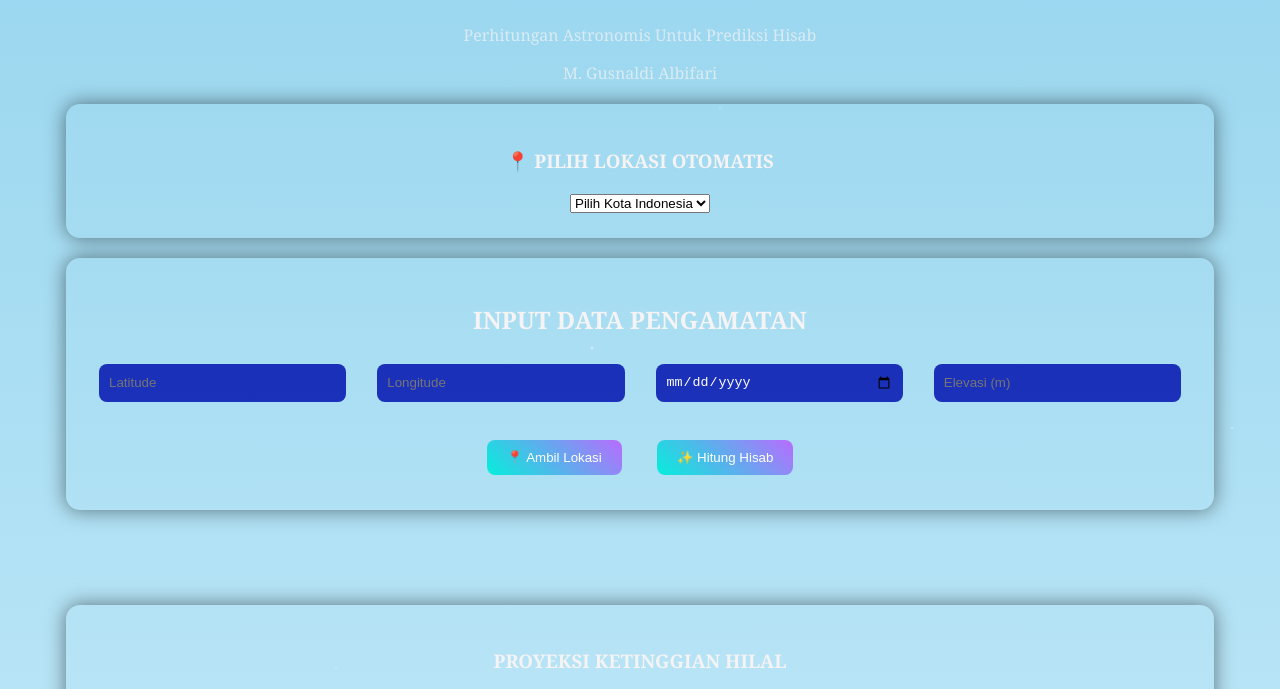
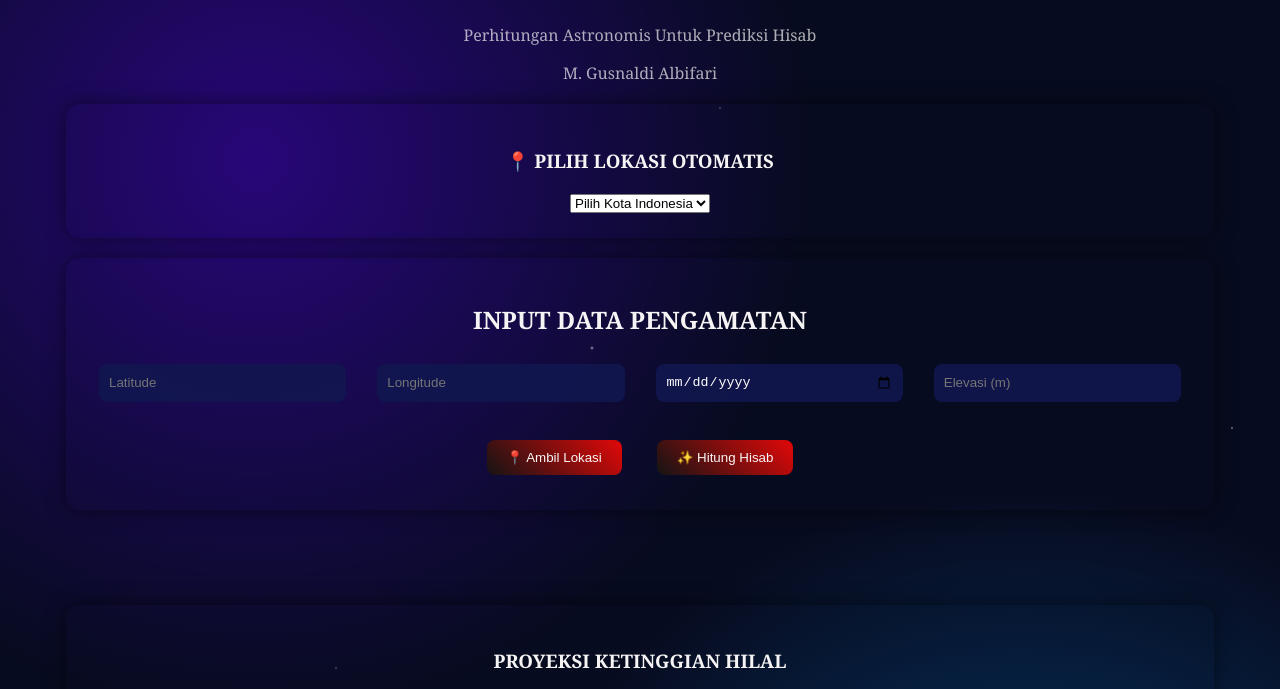
Before and after one commit to mnaldi759-byte/mguinalauddinmakassarr, a plain HTML site: page index.html in a window 1280 px wide. Shown: the part 502-1191 px from the top of the page. Drawn offline with nearby package versions, Linux system fonts and the light colour scheme.

Commit message:
Add files via upload

```diff
--- a/index.html
+++ b/index.html
@@ -141,7 +141,7 @@
         const kiblat = arahKiblat(lat, lng);
 
         // konversi arah ke gerakan
-        const rad = (kiblat * Math.PI) / 180;
+        const rad = (kiblat * Math.PI) / 175;
 
         const x = Math.sin(rad) * 800;
         const y = Math.cos(rad) * 800;
@@ -179,14 +179,10 @@
         const hour = new Date().getHours();
 
         if (hour >= 6 && hour < 18) {
-          // SIANG
-          document.body.style.background =
-            "linear-gradient(to bottom, #87ceeb, #e0f7ff)";
-        } else {
           // MALAM (galaksi aktif)
           document.body.style.background =
-            "radial-gradient(circle at 20% 30%, rgba(88,0,255,0.3), transparent 40%),\
-         radial-gradient(circle at 80% 70%, rgba(0,150,255,0.25), transparent 40%),\
+            "radial-gradient(circle at 20% 30%, rgba(88,0,255,0.4), transparent 30%),\
+         radial-gradient(circle at 80% 70%, rgba(0,150,255,0.4), transparent 30%),\
          #070b1f";
         }
       }
--- a/style.css
+++ b/style.css
@@ -33,7 +33,7 @@ input {
   margin: 8px;
   border-radius: 8px;
   border: none;
-  background: #091ab1e1;
+  background: #111750e1;
   color: white;
 }
 
@@ -42,8 +42,8 @@ button {
   margin: 10px;
   border: none;
   border-radius: 8px;
-  background: linear-gradient(45deg, #05eedb, #b86cff);
-  color: white;
+  background: linear-gradient(45deg, #141414, #e20808);
+  color: rgb(248, 246, 246);
   cursor: pointer;
 }
 
```
